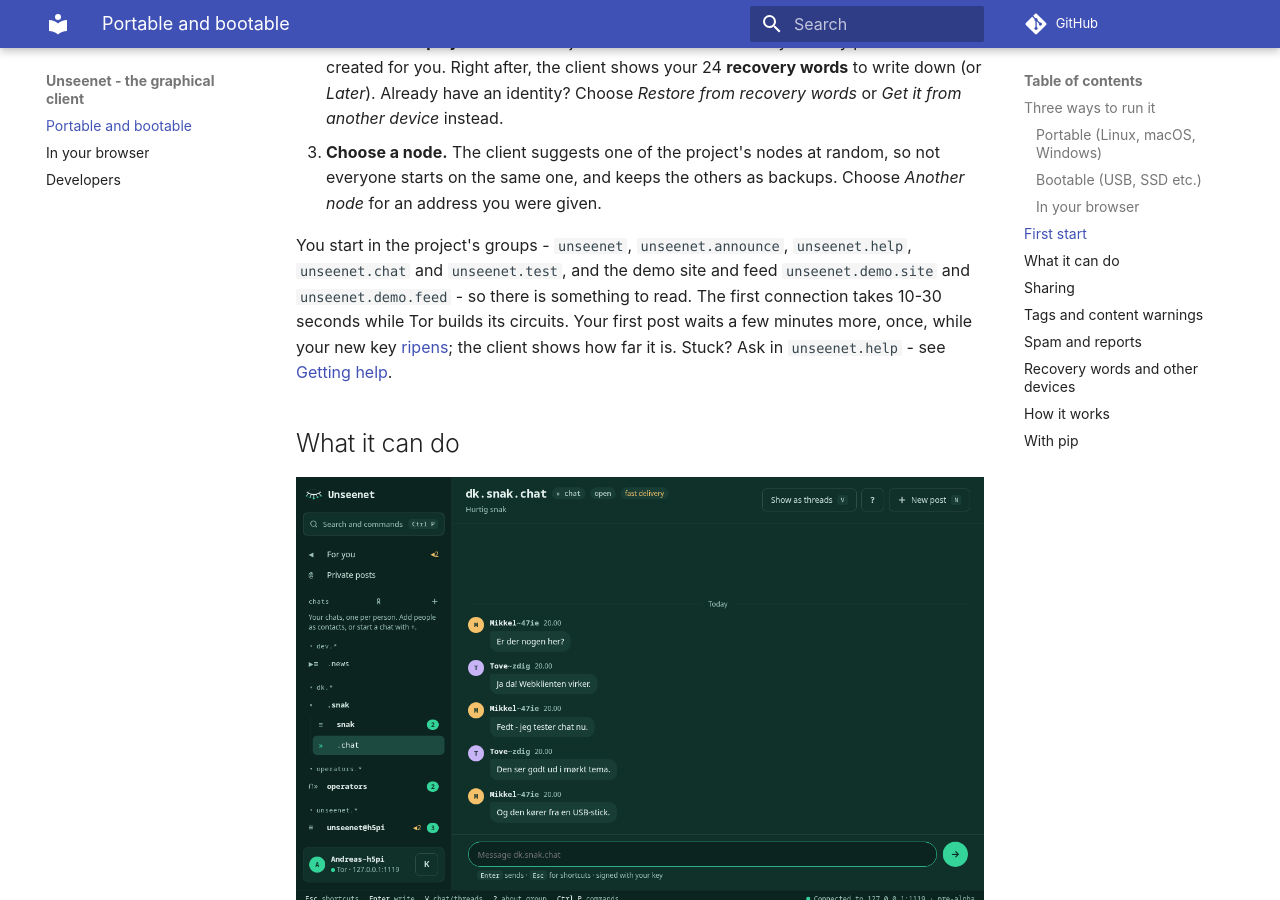
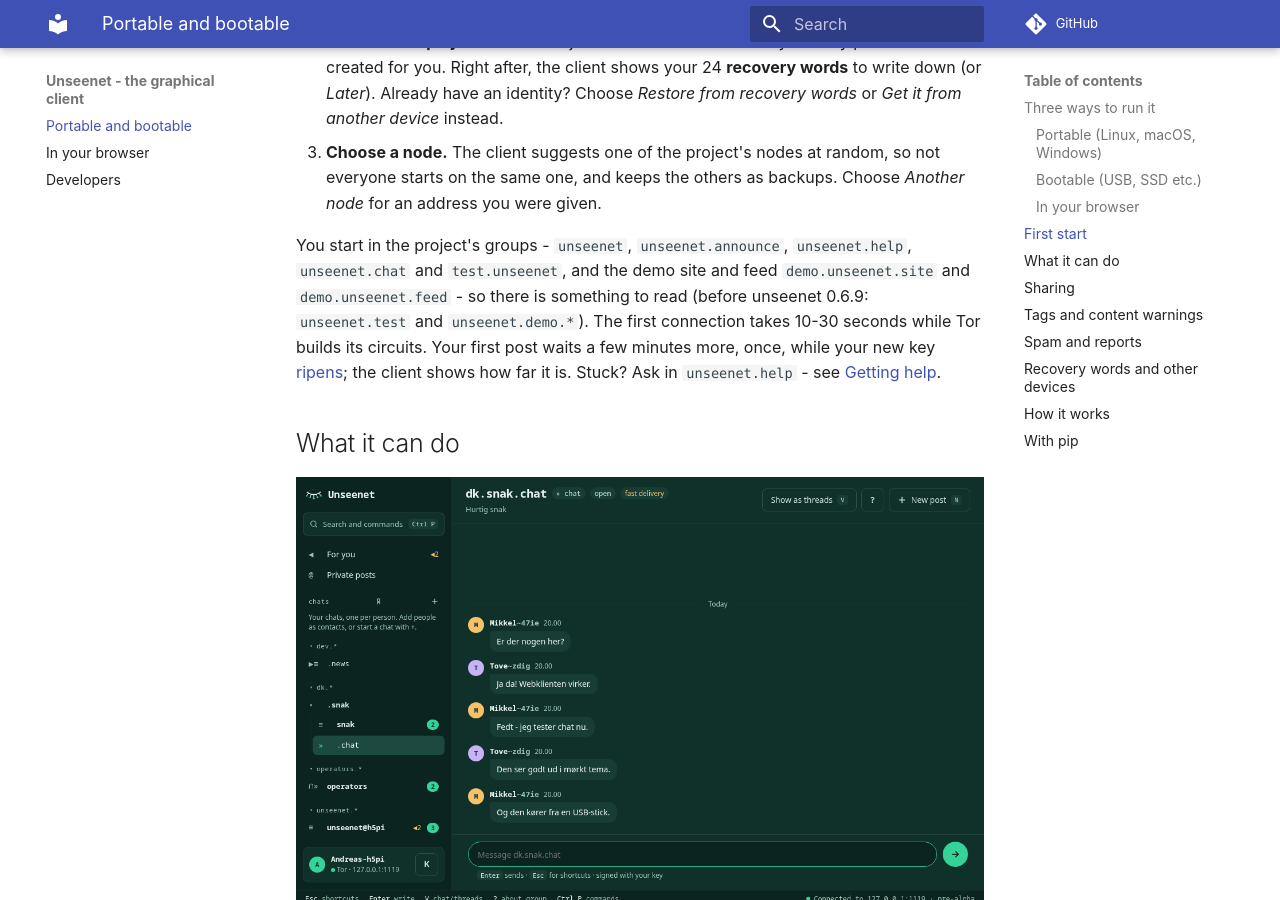
Before and after one commit to unseenet/unseenet-gui, an MkDocs documentation site: the page built from docs/graphical.md, in a window 1280 px wide and 900 px high, scrolled down 2183 px. Built offline with MkDocs 1.6.1 and Material for MkDocs 9.7.7, drawn with Linux system fonts in a browser that asks for light colours; comment, search, counter and statistics services are not loaded.

Commit message:
Docs: the starter groups as unseenet 0.6.9 has them (unseenet#821) (#291)
Claude-Session: https://claude.ai/code/session_018Y3WsD4ydpXACrKhx6jMeW

Co-authored-by: Claude Opus 5.5 <noreply@anthropic.com>

```diff
--- a/docs/graphical.md
+++ b/docs/graphical.md
@@ -79,9 +79,9 @@ and a vault. Do not run both on the same vault at the same time.
    backups. Choose *Another node* for an address you were given.
 
 You start in the project's groups - `unseenet`, `unseenet.announce`,
-`unseenet.help`, `unseenet.chat` and `unseenet.test`, and the demo site and
-feed `unseenet.demo.site` and `unseenet.demo.feed` - so there is something to
-read. The
+`unseenet.help`, `unseenet.chat` and `test.unseenet`, and the demo site and
+feed `demo.unseenet.site` and `demo.unseenet.feed` - so there is something to
+read (before unseenet 0.6.9: `unseenet.test` and `unseenet.demo.*`). The
 first connection takes 10-30 seconds while Tor builds its circuits. Your
 first post waits a few minutes more, once, while your new key
 [ripens](https://unseenet.org/spec/un-rfc-0025/); the client shows how far it is. Stuck? Ask in
```
Also changed, not shown: CHANGELOG.md (+3 -0 lines).
